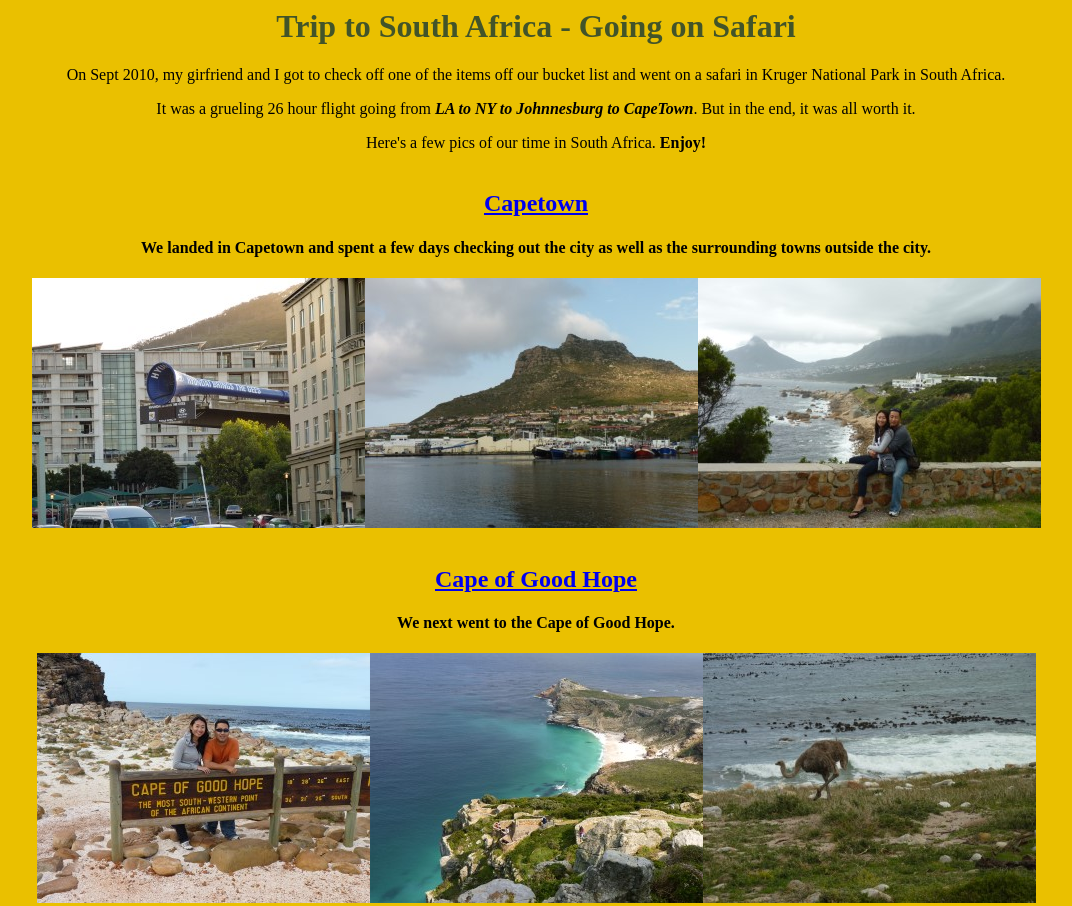
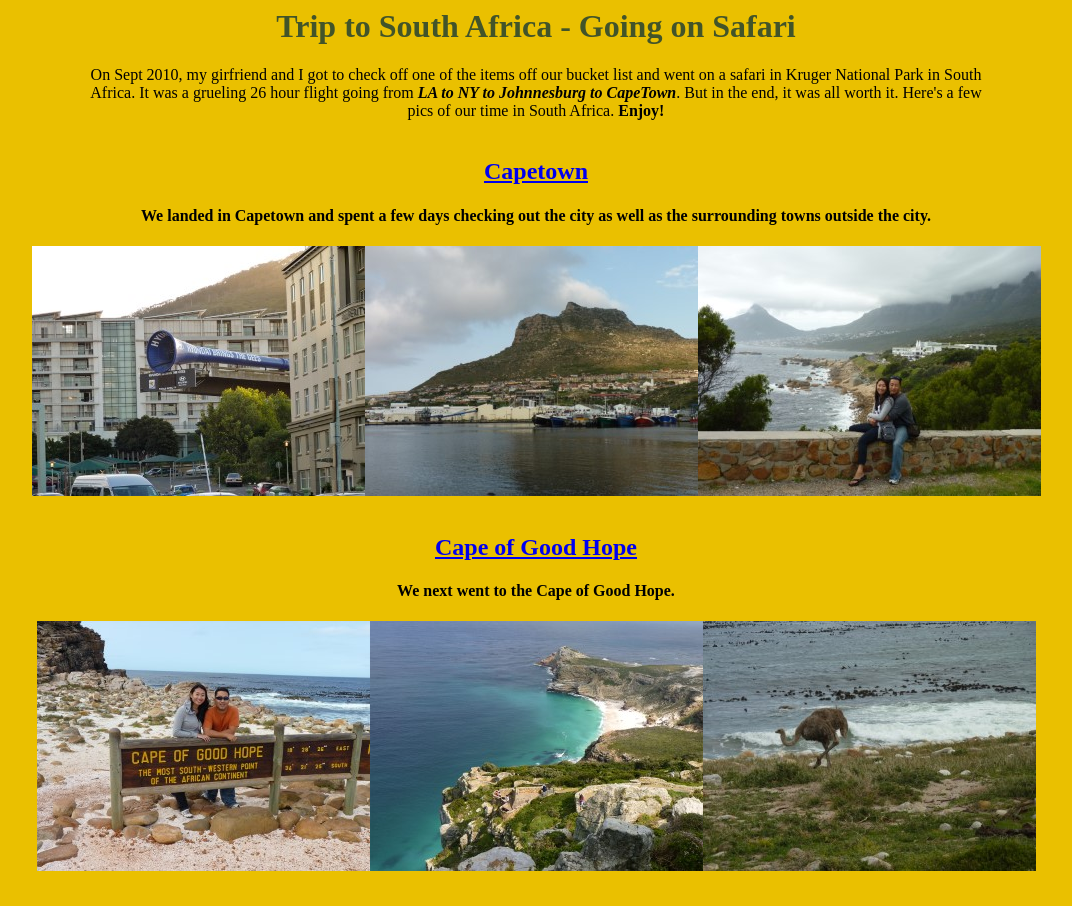
Before and after one commit to bmhan319/homework1, a plain HTML site: page index.html in a window 1280 px wide. Shown: the top 906 px of the page, without its empty margins (104-1176 px from the left). Drawn offline with Linux system fonts and the light colour scheme.

Commit message:
add css for the p tag for better text alignment on the left and right

```diff
--- a/index.html
+++ b/index.html
@@ -9,7 +9,13 @@
         <style>
             body {
                 background-color: #eac000;
+
             }
+            p {
+                padding-left: 180px;
+                padding-right: 180px;
+            }
+
         </style>
 
         <title>Trip to South Africa</title>
@@ -20,8 +26,8 @@
             <h1><font color=#425429>Trip to South Africa - Going on Safari</font></h1>
 
             <p>On Sept 2010, my girfriend and I got to check off one of the items off our bucket list and went on a safari in Kruger National Park in South Africa.
-            <p>It was a grueling 26 hour flight going from <b><i>LA to NY to Johnnesburg to CapeTown</i></b>. But in the end, it was all worth it.
-            <p>Here's a few pics of our time in South Africa.  <b>Enjoy!</b>
+            It was a grueling 26 hour flight going from <b><i>LA to NY to Johnnesburg to CapeTown</i></b>. But in the end, it was all worth it.
+            Here's a few pics of our time in South Africa.  <b>Enjoy!</b>
                 <br>
                 <br>
             <h2><a href="http://www.capetown.travel/">Capetown</a></h2>
```
